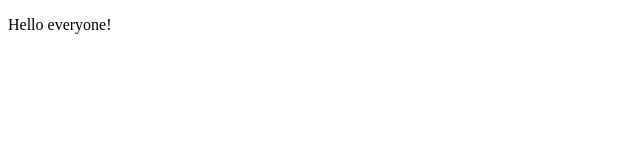
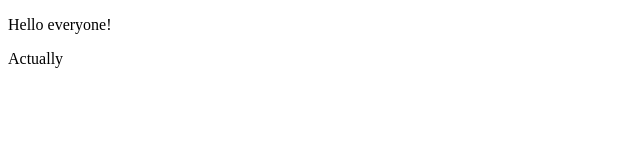
Before and after one commit to YasaminHadadi/for_git_test, a plain HTML site: page index.html in a window 1280 px wide. Shown: the full height of the page, 0-640 px from the left. Drawn offline with Linux system fonts and the light colour scheme.

Commit message:
new commit in desktop
simple text

```diff
--- a/index.html
+++ b/index.html
@@ -7,5 +7,6 @@
 </head>
 <body>
     <p>Hello everyone!</p>
+    <p>Actually</p>
 </body>
 </html>
```
